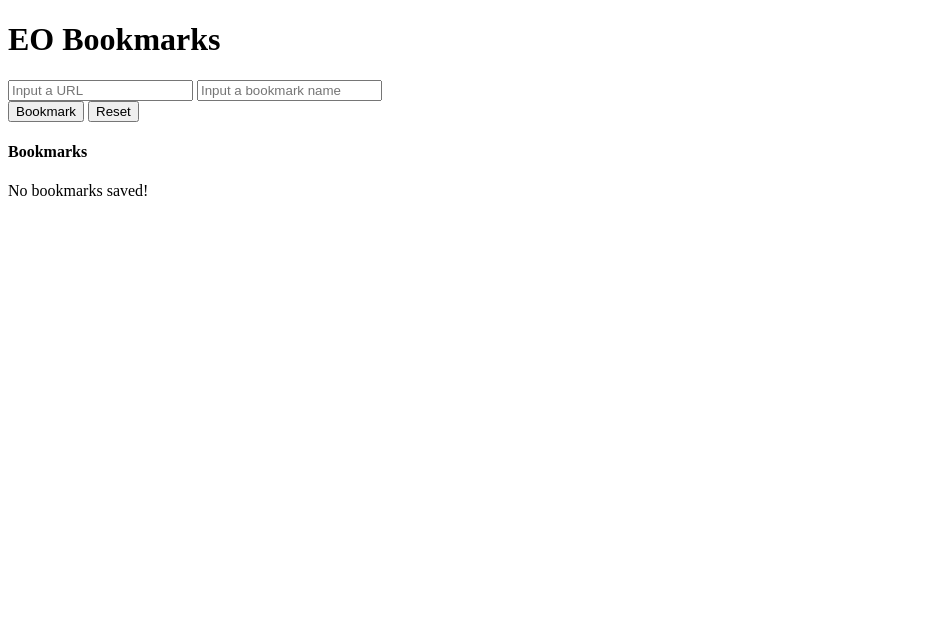
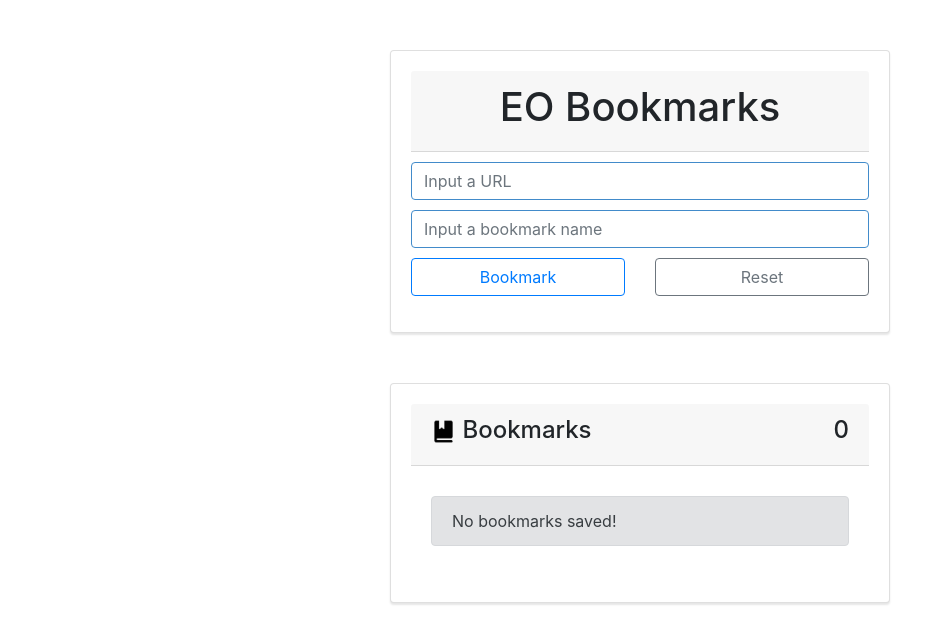
Before and after one commit to EOussama/EO-Bookmarks, a website: page src/index.html in a window 1280 px wide. Shown: the whole page, without its empty margins (0-945 px from the left). Drawn offline with Linux system fonts and the light colour scheme.

Commit message:
Got it working.

```diff
--- a/src/assets/css/main.css
+++ b/src/assets/css/main.css
@@ -9,18 +9,13 @@
 * The main stylesheet of the app.
 */
 
-/*
-* {
-    margin: 0;
-    padding: 0;
-}
-
+/* #region Card */
 
 .card {
+	box-shadow: 0px 2px 2px rgba(0, 0, 0, 0.1);
 	margin: 50px auto;
+	padding: 20px;
 	width: 500px;
-	padding: 20px;
-	box-shadow: 0px 2px 2px rgba(0, 0, 0, 0.1);
 }
 
 .card input[type="text"], .card input[type="url"] {
@@ -37,18 +32,31 @@
 	margin-bottom: 10px;
 }
 
+/* #endregion */
 
+/* #region List */
+
+#bookmark-count {
+	float: right;
+}
+
+img {
+	width: 25px;
+}
 
 ul li button {
 	float: right;
 }
 
 ul li a {
+    float: left;
 	font-weight: bold;
+    margin-top: 7px;
 }
 
 ul span {
 	color: gray;
 	font-style: italic;
 }
-*/
+
+/* #endregion */
--- a/src/assets/js/main.js
+++ b/src/assets/js/main.js
@@ -10,27 +10,47 @@
 */
 
 window.addEventListener('load', () => {
-    console.log('Hello, world!');
+    let bookmarks = [];
+
+    const
+        bookmarkList = document.getElementById('bookmark-list'),
+        emptyBMsg = document.getElementById('empty-msg'),
+        bookmarkCount = document.getElementById('bookmark-count'),
+        inputForm = document.forms[0];
+
+    inputForm.addEventListener('submit', function (e) {
+        // Preventing the form from reloading the page.
+        e.preventDefault();
+
+        let
+            urlBox = inputForm.elements.item(0),
+            labelBox = inputForm.elements.item(1);
+
+        // Adding a new bookmark.
+        addBookmark(labelBox.value, urlBox.value);
+
+        // Saving all the boolmarks.
+        saveBookmarks();
+
+        // Emptying the inputs.
+        urlBox.value = '';
+        labelBox.value = '';
     });
 
-/*
-var bookmarks = [];
-
-window.addEventListener('load', function() {
-	const
-		bookmarkList = document.getElementById('bookmarkList'),
-		emptyBMsg = document.getElementById('emptyBMsg'),
-		inputForm = document.forms[0];
-
-
-	function addBookmark(bm_label, bm_url) {
+    /**
+     * Adds a new bookmark.
+     *
+     * @param {*} bmLabel
+     * @param {*} bmUrl
+     */
+    function addBookmark(bmLabel, bmUrl) {
         let
             listItem = document.createElement('li'),
             label = document.createElement('a'),
             button = document.createElement('button');
 
-		label.textContent = bm_label;
-		label.setAttribute('href', bm_url);
+        label.textContent = bmLabel;
+        label.setAttribute('href', bmUrl);
         label.setAttribute('target', '_blank');
         button.textContent = 'Delete';
         button.classList.add('btn');
@@ -42,11 +62,14 @@ window.addEventListener('load', function() {
         listItem.appendChild(label);
         listItem.appendChild(button);
         bookmarkList.appendChild(listItem);
-		bookmarks.push({label: bm_label, url: bm_url});
+        bookmarks.push({ label: bmLabel, url: bmUrl });
 
         isBookmarkEmpty();
     }
 
+    /**
+     * Removes a bookmark.
+     */
     function removeBookmark() {
         let index = Array.prototype.indexOf.call(bookmarkList.childNodes, this.parentNode);
         bookmarks.splice(index - 1, 1);
@@ -56,44 +79,57 @@ window.addEventListener('load', function() {
         isBookmarkEmpty();
     }
 
+    /**
+     * Saves the bookmarks.
+     */
     function saveBookmarks() {
+        // Saving the bookmark.
         localStorage.setItem('Bookmarks', JSON.stringify(bookmarks));
+
+        // Updating the bookmark count.
+        updateCount();
     }
 
+    /**
+     * Loads the bookmarks.
+     */
     function loadBookmarks() {
-		let bm_temp = localStorage.getItem('Bookmarks');
+        let bmTemp = localStorage.getItem('Bookmarks');
 
-		if(bm_temp === null)
+        if (bmTemp === null)
             bookmarks = [];
         else {
-			bm_temp = JSON.parse(bm_temp);
+            bmTemp = JSON.parse(bmTemp);
 
-			bm_temp.forEach(function(item) {
+            bmTemp.forEach(function (item) {
                 addBookmark(item.label, item.url);
             });
         }
+
+        // Updating the bookmark count.
+        updateCount();
     }
 
+    /**
+     * Displays the empty alert if the list is empty.
+     */
     function isBookmarkEmpty() {
-		if(bookmarkList.getElementsByTagName('li').length == 0)
+        if (bookmarkList.getElementsByTagName('li').length == 0)
             emptyBMsg.style.display = 'block';
         else
             emptyBMsg.style.display = 'none';
     }
 
-	inputForm.addEventListener('submit', function(e) {
-		e.preventDefault();
+    /**
+     * Updates the bookmark count.
+     */
+    function updateCount() {
+        bookmarkCount.textContent = bookmarks.length;
+    }
 
-		let
-			urlBox = inputForm.elements.item(0),
-			labelBox = inputForm.elements.item(1);
+    // Loading all the bookmarks.
+    loadBookmarks();
 
-		addBookmark(labelBox.value, urlBox.value);
-		urlBox.value = labelBox.value = '';
-		saveBookmarks();
-	});
-
-	loadBookmarks();
+    // Check if the list is empty.
     isBookmarkEmpty();
 });
-*/
--- a/src/index.html
+++ b/src/index.html
@@ -20,6 +20,9 @@
         <meta name="application-name" content="EO bookmarks">
         <meta name="description" content="A simple website bookmarking tool.">
         <meta name="keywords" content="bookmarks, bookmarks-manager, bookmark, website-bookmarking, eo-bookmarks, bootstrap, bootstrap4">
+
+        <!-- Bootstrap 4. -->
+        <link rel="stylesheet" href="../bower_components/bootstrap/dist/css/bootstrap.min.css">
 
         <!-- The main stylesheets. -->
         <link rel="stylesheet" href="assets/css/main.css">
@@ -59,8 +62,9 @@
 			<div class="card">
 				<div class="card-header">
 					<h4>
-                        <i class="fas fa-bookmark fa-sm"></i>
+                        <img src="assets/img/favicon.png" alt="The bookmark icon.">
                         Bookmarks
+                        <span id="bookmark-count">0</span>
                     </h4>
 				</div>
 
@@ -69,11 +73,8 @@
                     <!-- The bookmark entries. -->
 					<ul class="list-group" id="bookmark-list"></ul>
 
-                    <!-- The error message. -->
-					<div id="empty-msg" class="alert alert-secondary">
-                        <i class="fas fa-exclamation-triangle"></i>
-                        No bookmarks saved!
-                    </div>
+                    <!-- The empty message. -->
+					<div id="empty-msg" class="alert alert-secondary">No bookmarks saved!</div>
 				</div>
 			</div>
 		</main>
```
Lines whose indentation alone changed are shown as unchanged.
